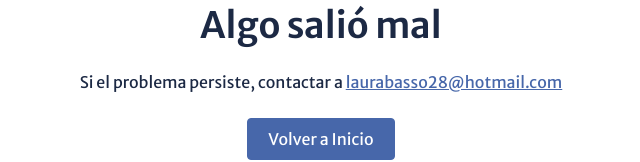
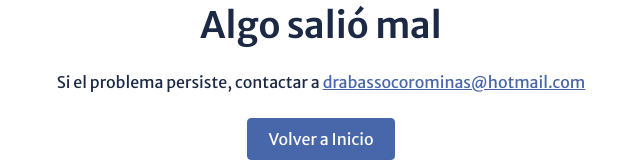
Before and after one commit to NachoXS15/mlb-medicina-laboral, a Next.js app: page /error in a window 1280 px wide. Shown: the part 365-527 px from the top of the page, without its empty margins (319-959 px from the left). Built offline with nearby package versions, Linux system fonts and the light colour scheme.

Commit message:
changed email

```diff
--- a/src/app/components/Footer.tsx
+++ b/src/app/components/Footer.tsx
@@ -30,8 +30,8 @@ export default async function Footer() {
 						<ul className="list-none text-xs flex flex-col gap-2">
 							<li className="flex gap-2 items-center">
 								<Mail color="white" size={20} />
-								<a href="mailto:laurabasso28@hotmail.com">
-									laurabasso28@hotmail.com
+								<a href="mailto:drabassocorominas@hotmail.com">
+									drabassocorominas@hotmail.com
 								</a>
 							</li>
 							<li className="flex gap-2 items-center">
--- a/src/app/error/page.tsx
+++ b/src/app/error/page.tsx
@@ -1,18 +1,35 @@
-'use client'
+"use client";
 
-import Link from "next/link"
+import Link from "next/link";
 
 export default function page() {
 	return (
 		<>
 			<main className="w-full min-h-screen flex items-center justify-center flex-col m-auto">
 				<section className="flex gap-6 flex-col items-center font-main">
-                    <span className="text-bronze font-bold text-7xl">{":("}</span>
-                    <span className="font-semibold text-4xl">Algo salió mal</span>
-                    <span>Si el problema persiste, contactar a <a href="mailto:laurabasso28@hotmail.com" className="text-bluemain underline">laurabasso28@hotmail.com</a></span>
-                    <Link href="/admin/login" className="px-5 bg-bluemain text-white py-2 rounded hover:bg-white border border-bluemain hover:text-bluemain transition">Volver a Inicio</Link>
+					<span className="text-bronze font-bold text-7xl">
+						{":("}
+					</span>
+					<span className="font-semibold text-4xl">
+						Algo salió mal
+					</span>
+					<span>
+						Si el problema persiste, contactar a{" "}
+						<a
+							href="mailto:drabassocorominas@hotmail.com"
+							className="text-bluemain underline"
+						>
+							drabassocorominas@hotmail.com
+						</a>
+					</span>
+					<Link
+						href="/admin/login"
+						className="px-5 bg-bluemain text-white py-2 rounded hover:bg-white border border-bluemain hover:text-bluemain transition"
+					>
+						Volver a Inicio
+					</Link>
 				</section>
 			</main>
 		</>
-    )
+	);
 }
```
Lines whose indentation alone changed are shown as unchanged.
